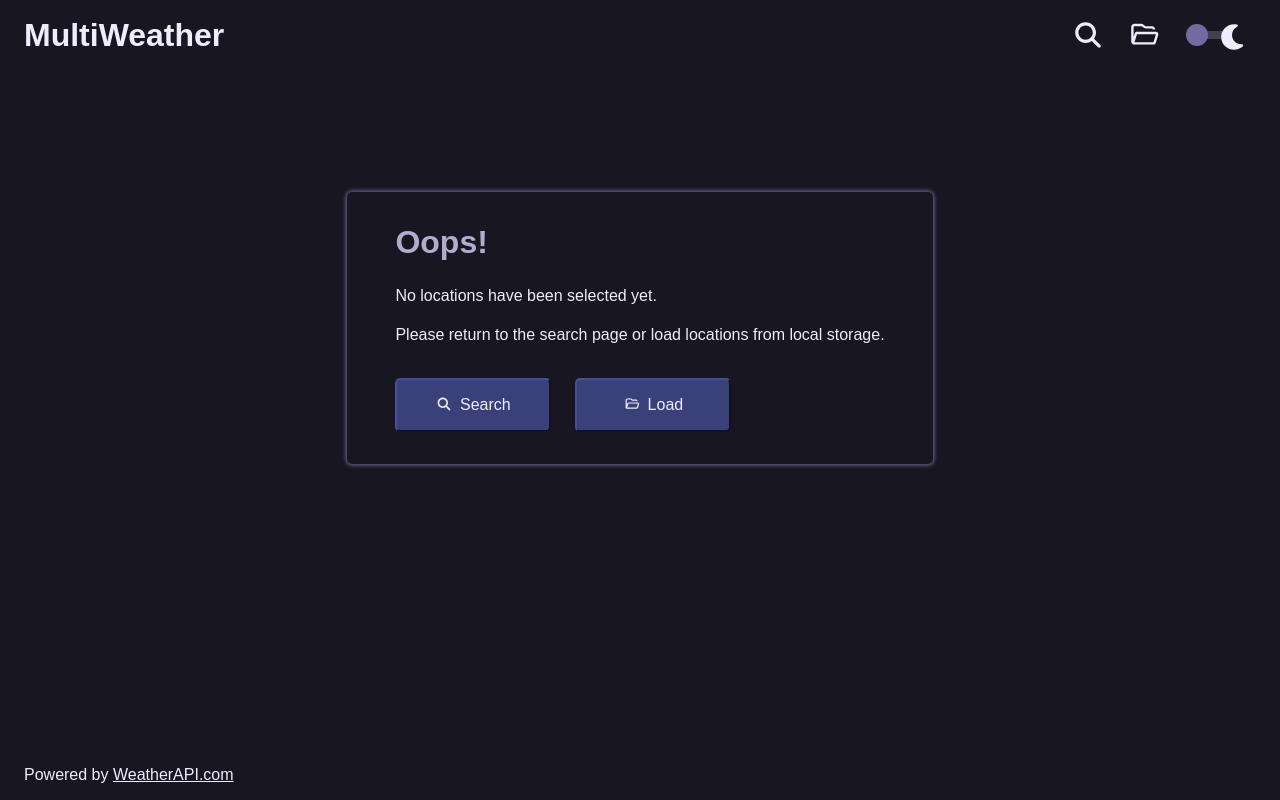
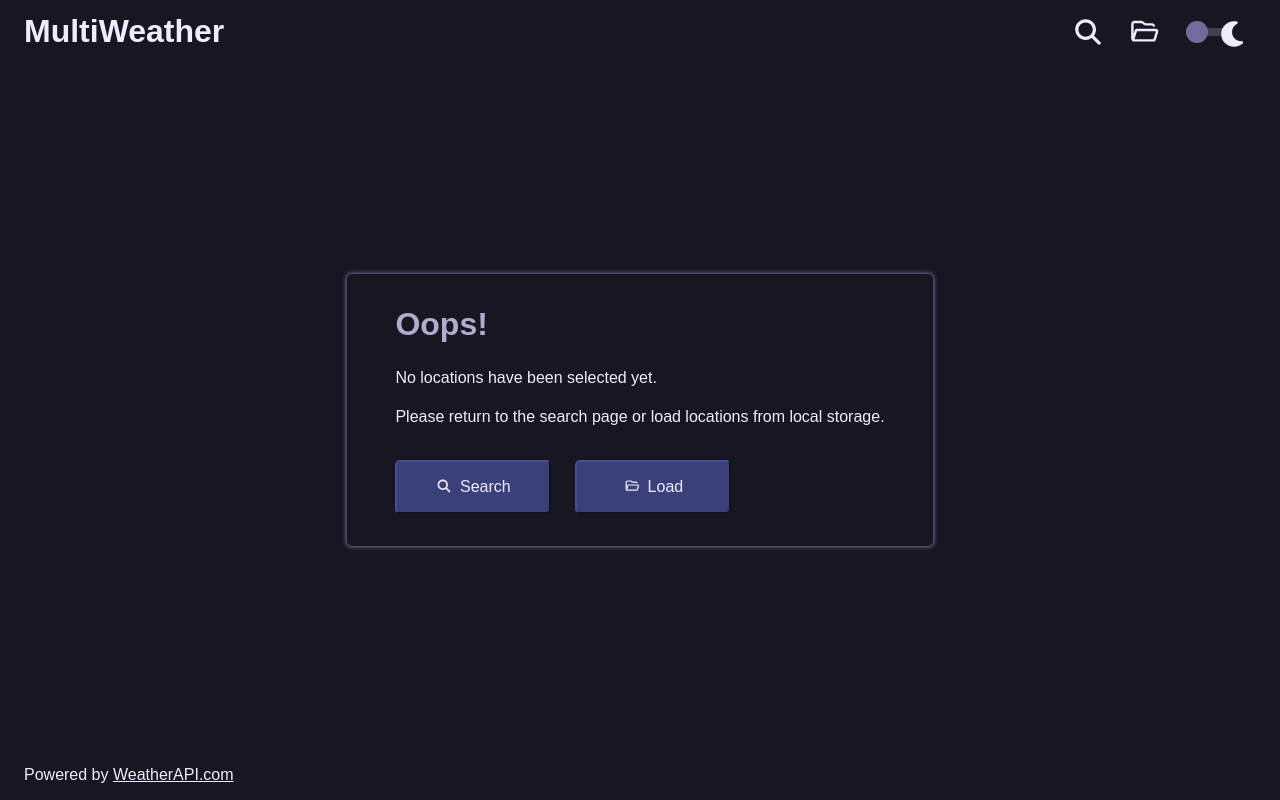
Before and after one commit to jennifercadams/Multi-Weather, a React (Vite) app: page /current in a window 1280 px wide. Built offline with nearby package versions, Linux system fonts and the light colour scheme.

Commit message:
Use flex basis 100% to control height of main content divs

```diff
--- a/src/pages/LocationSearch/LocationSearch.css
+++ b/src/pages/LocationSearch/LocationSearch.css
@@ -1,8 +1,8 @@
 #location-search {
     display: flex;
     justify-content: space-between;
+    flex: 100%;
     border-radius: 5px;
-    height: calc(100vh - 170px);
     padding: 24px;
 }
 
@@ -22,7 +22,6 @@
         flex-direction: column;
         justify-content: flex-start;
         gap: 24px;
-        height: unset;
     }
 
     .location-search-step {
--- a/src/pages/MultiWeather/MultiWeather.css
+++ b/src/pages/MultiWeather/MultiWeather.css
@@ -1,6 +1,7 @@
 #multi-weather {
     display: flex;
     flex-direction: column;
+    flex: 100%;
     padding: 0px 24px 16px;
     box-sizing: border-box;
 }
@@ -23,7 +24,7 @@
     box-shadow: 0px 0px 4px 1px var(--border-color);
     border-radius: 5px;
     padding: 32px 48px;
-    margin: 100px auto;
+    margin: auto;
 }
 
 .no-locations h2 {
--- a/src/pages/PageLayout/PageLayout.css
+++ b/src/pages/PageLayout/PageLayout.css
@@ -47,6 +47,12 @@
 
 button#theme-toggle:active {
     transform: none;
+}
+
+#page #main {
+    display: flex;
+    flex-direction: column;
+    flex: 100%;
 }
 
 /* Tooltip */
```
